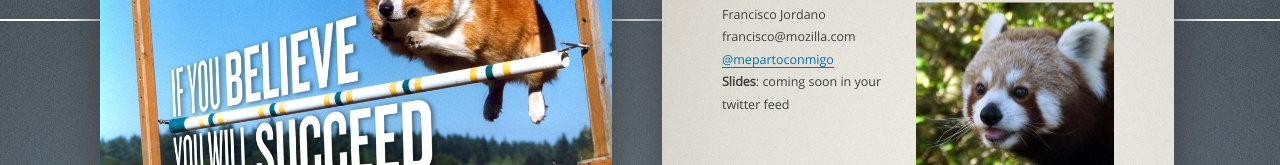
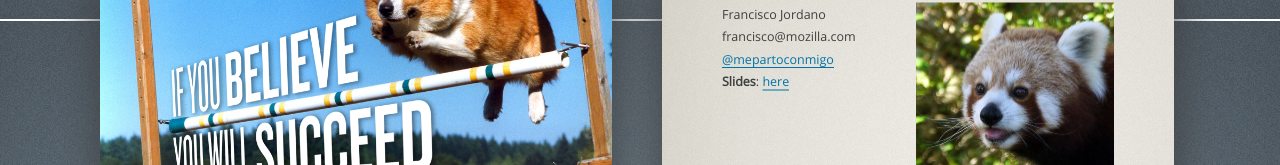
Before and after one commit to arcturus/barcelonajs2014, a plain HTML site: page index.html in a window 1280 px wide. Shown: the part 6125-6290 px from the top of the page. Drawn offline with Linux system fonts and the light colour scheme.

Commit message:
Adding link to slides

```diff
--- a/index.html
+++ b/index.html
@@ -550,7 +550,7 @@
         <li>Francisco Jordano</li>
         <li>francisco@mozilla.com</li>
         <li><a href="http://twitter.com/mepartoconmigo">@mepartoconmigo</a></li>
-        <li><strong>Slides</strong>: coming soon in your twitter feed</li>
+        <li><strong>Slides</strong>: <a href="http://arcturus.github.io/barcelonajs2014">here</a></li>
       </ul>
       <small class="credits">
         <a href="http://www.flickr.com/photos/yortw/5798336827/">Photo by Yortw</a>
```
